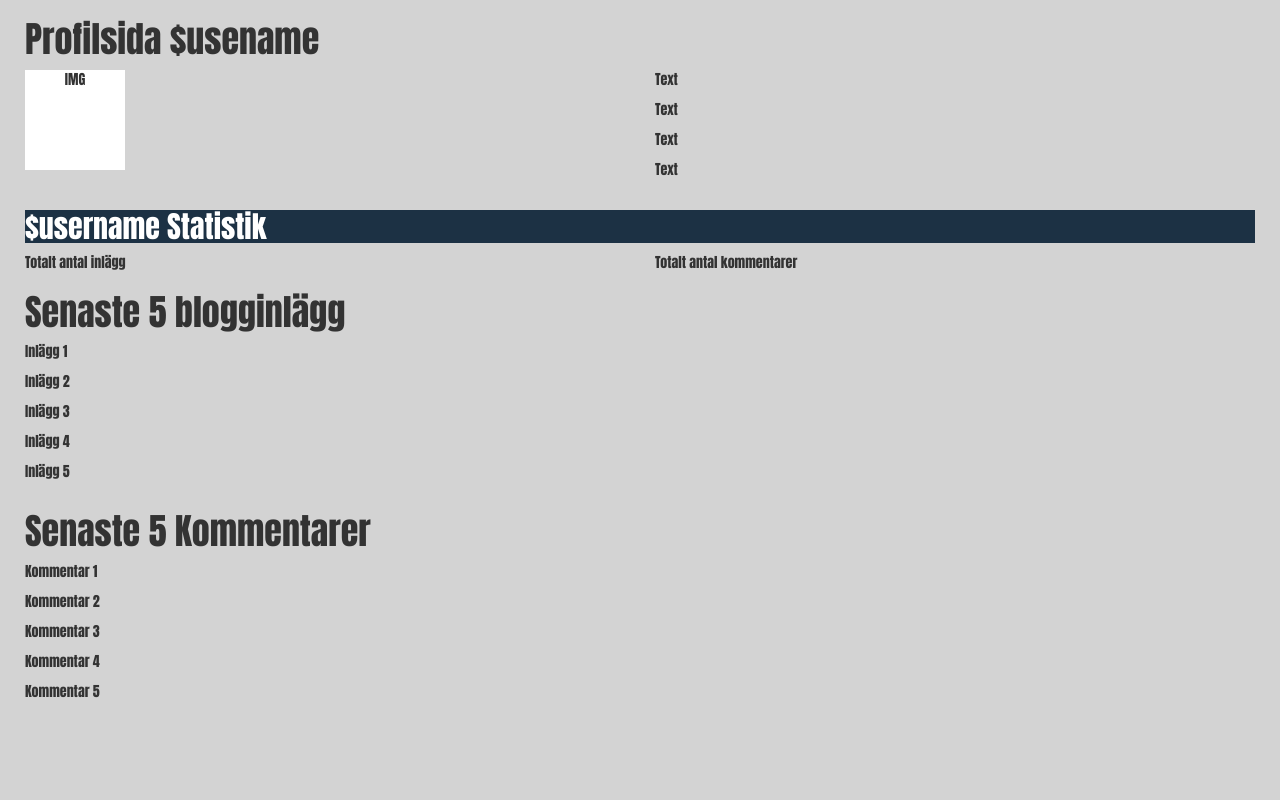
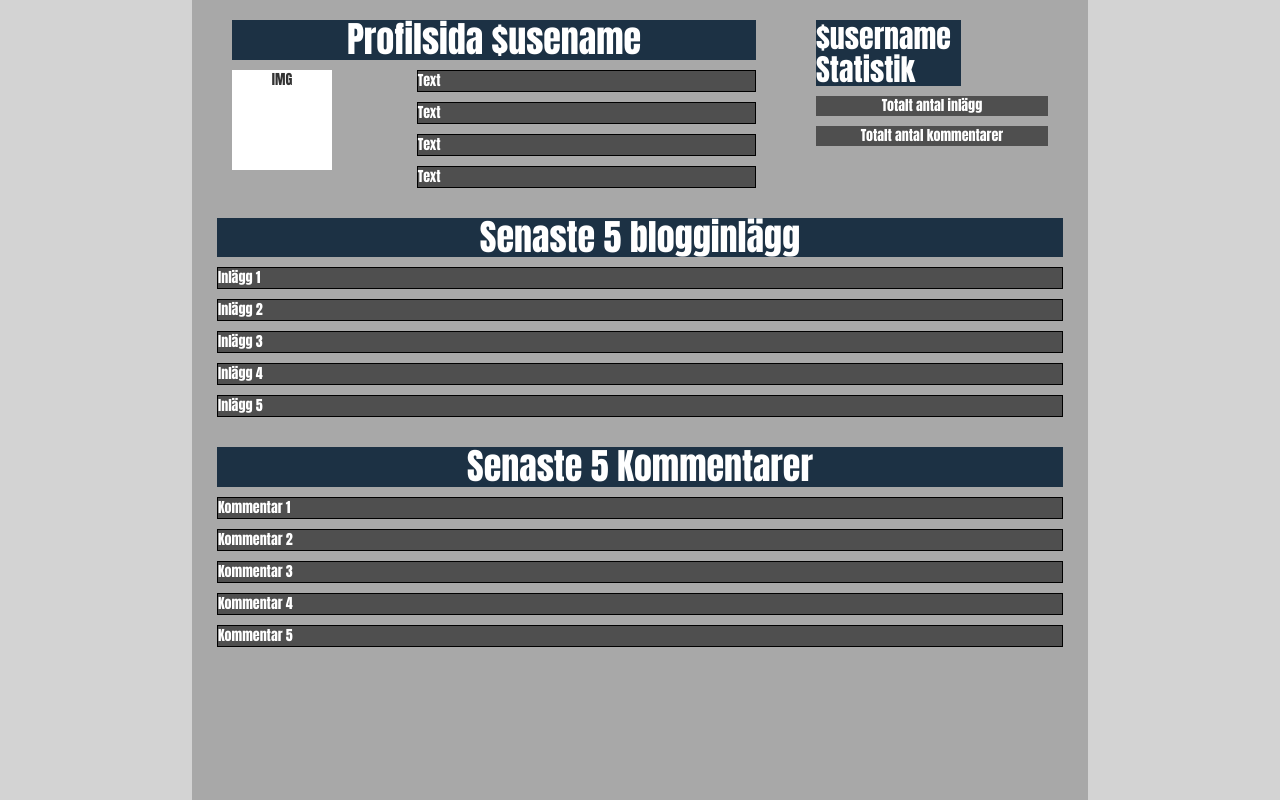
Before and after one commit to axelferb/millhouseprojekt, a PHP site: page /profile.html in a window 1280 px wide. Shown: the part 50-850 px from the top of the page. Before the commit the page ends 748 px from the top, so only its background shows below. Run offline with PHP 8.4, Linux system fonts and the light colour scheme; some libraries are stand-ins or nearby versions.

Commit message:
profil klar

```diff
--- a/style/profile.html
+++ b/style/profile.html
@@ -50,54 +50,66 @@
 
     <main>
        <div class="margin-maker">
-
-            <div class="col-xs-12">
-                <h1>Profilsida $usename</h1>
+            <div class="col-md-8">
+                <div class="col-xs-12 ">
+                    <h1 class="text-center">Profilsida $usename</h1>
                 </div>
 
-            <div class="col-xs-6">
+                <div class="col-xs-4">
                     <div class="profilbild">IMG</div>
                </div>
-            <div class="col-xs-6">
+                <div class="col-xs-8">
+                    <div class="info_profile">
                     <p>Text</p>
                     <p>Text</p>
                     <p>Text</p>
                     <p>Text</p>
                     </div>
+                </div>
+            </div>
 
-
-            <div class="col-xs-12">
+            <div class="col-md-4">
+                <div class="col-xs-8">
                     <h2>$username Statistik</h2>
                 </div>
 
-            <div class="col-xs-6">
-                <div class="antal_posts">Totalt antal inlägg</div>
+                <div class="col-xs-6 col-md-12">
+                    <div class="antal_posts">
+                    <p>Totalt antal inlägg</p>
+                    </div>
                 </div>
 
-            <div class="col-xs-6">
-                <div class="antal_kommentarer">Totalt antal kommentarer</div>
+                <div class="col-xs-6 col-md-12">
+                    <div class="antal_kommentarer">
+                    <p>Totalt antal kommentarer</p>
+                    </div>
+                </div>
             </div>
 
             <div class="col-xs-12">
-                <h1>Senaste 5 blogginlägg</h1>
+                <h1 class="text-center">Senaste 5 blogginlägg</h1>
             </div>
             <div class="col-xs-12">
+                    <div class="posts">
                     <p>Inlägg 1</p>
                     <p>Inlägg 2</p>
                     <p>Inlägg 3</p>
                     <p>Inlägg 4</p>
                     <p>Inlägg 5</p>
                     </div>
+            </div>
 
             <div class="col-xs-12">
-                <h1>Senaste 5 Kommentarer</h1>
+                <h1 class="text-center">Senaste 5 Kommentarer</h1>
             </div>
             <div class="col-xs-12">
+                    <div class="kommentarer">
                     <p>Kommentar 1</p>
                     <p>Kommentar 2</p>
                     <p>Kommentar 3</p>
                     <p>Kommentar 4</p>
                     <p>Kommentar 5</p>
+                    </div>
                 </div>
 
         </div><!--- slut div class margin-maker --->
--- a/style/style.css
+++ b/style/style.css
@@ -2,6 +2,7 @@ body {
     background-color: #d3d3d3;
     font-family: 'Anton', sans-serif;
 }
+
 .navbar-inverse .navbar-nav li a {
     color: black;
 }
@@ -46,7 +47,35 @@ body {
     text-align: center;
 }
 /**/
-h2 {
+h1, h2 {
     color: white;
     background-color: #1c3144;
 }
+
+.text-center{
+    text-align:center;
+}
+
+.antal_posts, .antal_kommentarer {
+    background: #4f4f4f;
+    color: white;
+    text-align:center;
+}
+
+.posts p, .kommentarer p, .info_profile p{
+   background: #4f4f4f;
+    color: white;
+    box-sizing: border-box;
+    border: 1px solid black;
+}
+
+
+
+@media screen and (min-width: 800px){
+    main{
+        max-width: 70%;
+        height: 100vh;
+        margin: 0px auto;
+        background-color: #a8a8a8;
+    }
+}
```
Lines whose indentation alone changed are shown as unchanged.
